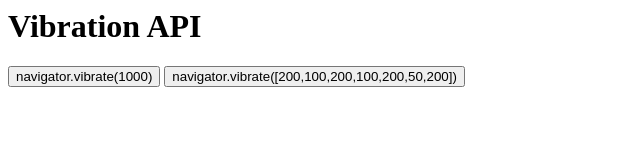
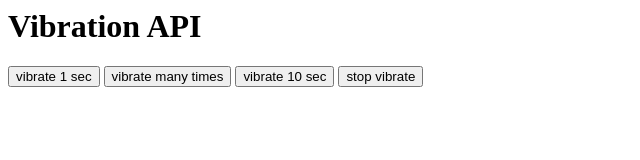
Before and after one commit to sergeymakoveev/examples, a plain HTML site: page 2013.01.trends-of-frontend/api.vibration.html in a window 1280 px wide. Shown: the whole page, without its empty margins (0-640 px from the left). Drawn offline with Linux system fonts and the light colour scheme.

Commit message:
[edit] api.vibration.html

```diff
--- a/2013.01.trends-of-frontend/api.vibration.html
+++ b/2013.01.trends-of-frontend/api.vibration.html
@@ -20,15 +20,26 @@
 </head>
 <body>
 <h1>Vibration API</h1>
-<input type="button" value="navigator.vibrate(1000)"
+<input type="button" value="vibrate 1 sec"
        onclick="
             if( 'vibrate' in navigator )
                 navigator.vibrate(1000);
        " />
-<input type="button" value="navigator.vibrate([200,100,200,100,200,50,200])"
+<input type="button" value="vibrate many times"
        onclick="
             if( 'vibrate' in navigator )
                 navigator.vibrate([200,100,200,100,200,50,200]);
        " />
+<input type="button" value="vibrate 10 sec"
+       onclick="
+            if( 'vibrate' in navigator )
+                navigator.vibrate(10000);
+       " />
+<input type="button" value="stop vibrate"
+       onclick="
+            if( 'vibrate' in navigator )
+                navigator.vibrate(0);
+       " />
+
 </body>
 </html>
```
